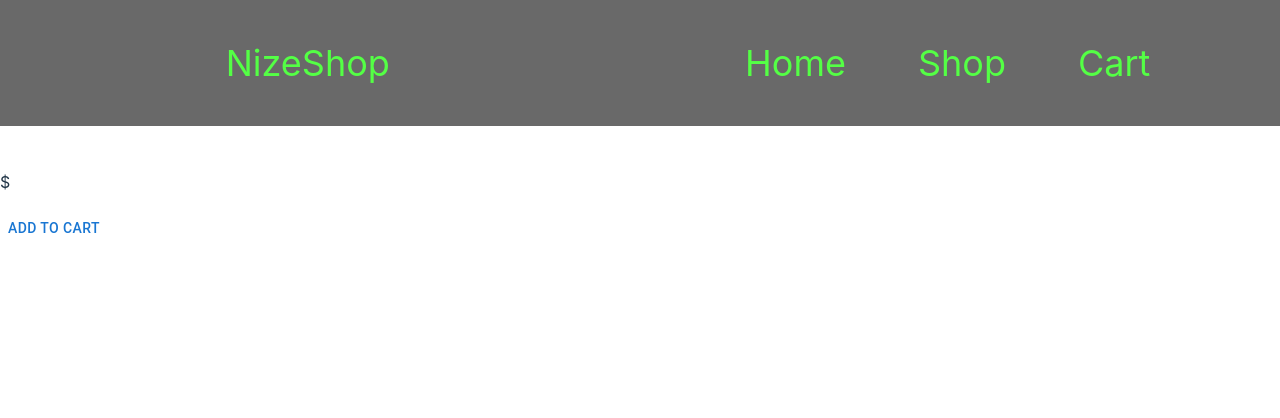
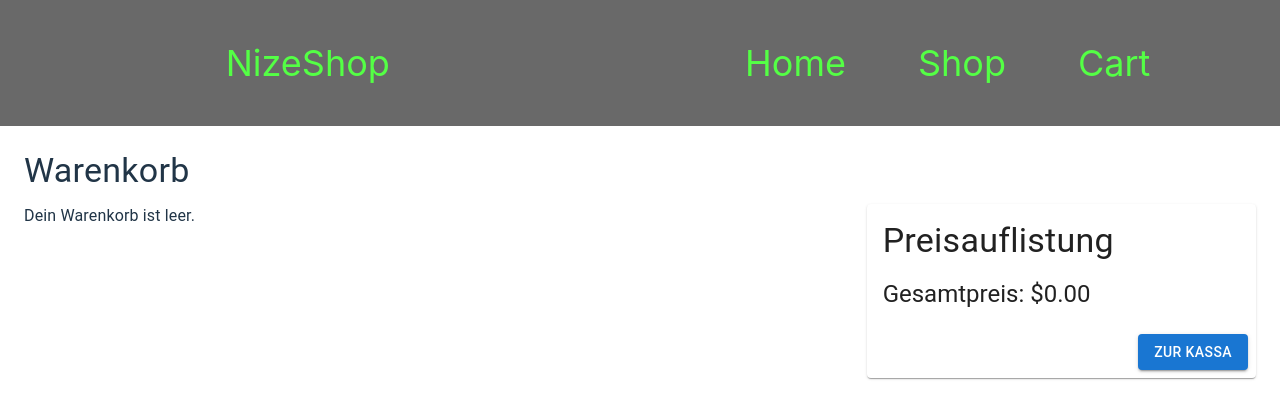
Before and after one commit to Marco-Jan/NizeShop, a React (Vite) app: page /cart in a window 1280 px wide. Shown: the top 418 px of the page. Built offline with nearby package versions, Linux system fonts and the light colour scheme.

Commit message:
Shop geht

```diff
--- a/src/Componenten/CartContext.tsx
+++ b/src/Componenten/CartContext.tsx
@@ -7,14 +7,12 @@ export interface CartItem {
   quantity: number;
 
 }
+type CartAction =
+  | { type: 'ADD_TO_CART'; payload: CartItem }
+  | { type: 'INCREASE_QUANTITY' | 'DECREASE_QUANTITY' | 'REMOVE_FROM_CART'; payload: { id: number } };
 
 interface CartState {
   cart: CartItem[];
-}
-
-interface CartAction {
-  type: string;
-  payload: CartItem;
 }
 
 interface CartContextType {
@@ -28,24 +26,53 @@ const initialState: CartState = {
 
 const cartReducer = (state: CartState, action: CartAction): CartState => {
   switch (action.type) {
-    case 'ADD_TO_CART':
-      return { ...state, cart: [...state.cart, action.payload!] }; // Achtung auf optionales Payload
-    case 'REMOVE_FROM_CART':
-      return {
-        ...state,
-        cart: state.cart.filter(item => item.id !== action.payload!.id) // Entfernen nach ID
-      };
-    case 'UPDATE_CART_ITEM':
+    case 'ADD_TO_CART': {
+      // Prüfe, ob das Produkt bereits im Warenkorb ist
+      const existingCartItem = state.cart.find(item => item.id === action.payload.id);
+      if (existingCartItem) {
+        // Wenn ja, erhöhe die Menge
+        return {
+          ...state,
+          cart: state.cart.map(item =>
+            item.id === action.payload.id ? { ...item, quantity: item.quantity + 1 } : item
+          ),
+        };
+      } else {
+        // Wenn nicht, füge das neue Produkt hinzu
+        return {
+          ...state,
+          cart: [...state.cart, { ...action.payload, quantity: 1 }]
+        };
+      }
+    }
+    case 'INCREASE_QUANTITY': {
       return {
         ...state,
         cart: state.cart.map(item =>
-          item.id === action.payload!.id ? { ...item, quantity: action.payload!.quantity } : item
-        ) // Aktualisiere die Anzahl für ein Produkt
+          item.id === action.payload.id ? { ...item, quantity: item.quantity + 1 } : item
+        ),
       };
+    }
+    case 'DECREASE_QUANTITY': {
+      return {
+        ...state,
+        cart: state.cart.map(item =>
+          item.id === action.payload.id ? { ...item, quantity: Math.max(1, item.quantity - 1) } : item
+        ),
+      };
+    }
+    case 'REMOVE_FROM_CART': {
+      return {
+        ...state,
+        cart: state.cart.filter(item => item.id !== action.payload.id),
+      };
+    }
     default:
       return state;
   }
 };
+
+
 
 // Erstellen des Cart Contexts mit anfänglichem Zustand
 const CartContext = createContext<CartContextType | undefined>(undefined);
--- a/src/Componenten/Router.tsx
+++ b/src/Componenten/Router.tsx
@@ -3,7 +3,7 @@ import Navbar from './Navbar';
 import Homepage from './Homepage';
 import ProductList from './Shop';
 import ErrorPage from './ErrorComponent';
-import ProductCart from './ShoppingCart';
+import ShoppingCart from './ShoppingCart';
 
 
 
@@ -26,16 +26,7 @@ export default function Router() {
                 },
                 {
                     path: "/cart",
-                    element: <ProductCart product={{
-                        title: undefined,
-                        image: undefined,
-                        id: 0,
-                        name: '',
-                        description: '',
-                        brand: '',
-                        price: '',
-                        category: ''
-                    }} />,
+                    element: <ShoppingCart />,
                     errorElement: <ErrorPage />
                 },
 
--- a/src/Componenten/Shop.tsx
+++ b/src/Componenten/Shop.tsx
@@ -20,7 +20,7 @@ export default function ProductList() {
   }, []);
 
   const handleAddToCart = (product: Product) => {
-    dispatch({ type: 'ADD_TO_CART', payload: { id: product.id, title: product.title!, price: parseFloat(product.price), quantity: 1 } });
+    dispatch({ type: 'ADD_TO_CART', payload: { id: product.id, title: product.title!, price: product.price, quantity: 1 } });
      console.log('Product added to cart:', product);
 
   };
--- a/src/Componenten/ShoppingCart.tsx
+++ b/src/Componenten/ShoppingCart.tsx
@@ -1,28 +1,87 @@
-// ProductCard.tsx
-import { Button } from '@mui/material';
-import { Product as ProductType } from './handleProduct'; // Importieren Sie den Typ
 import { useCart } from './CartContext';
+import { Card, CardContent, Typography, CardActions, IconButton, Grid, Box, Button } from '@mui/material';
+import DeleteIcon from '@mui/icons-material/Delete';
+import AddCircleOutlineIcon from '@mui/icons-material/AddCircleOutline';
+import RemoveCircleOutlineIcon from '@mui/icons-material/RemoveCircleOutline';
 
-interface ProductCartProps {
-  product: ProductType;
-}
 
-const ProductCart = ({ product }: ProductCartProps) => {
-  const { dispatch } = useCart();
+export default function ShoppingCart() {
+  const { state, dispatch } = useCart();
 
-  const addToCart = () => {
-    dispatch({ type: 'ADD_TO_CART', payload: { ...product, quantity: 1, title: product.title!, price: Number(product.price) } });
+  const handleIncreaseQuantity = (id: number) => {
+    dispatch({ type: 'INCREASE_QUANTITY', payload: { id } });
   };
 
+  const handleDecreaseQuantity = (id: number) => {
+    dispatch({ type: 'DECREASE_QUANTITY', payload: { id } });
+  };
+
+  const handleRemoveFromCart = (id: number) => {
+    dispatch({ type: 'REMOVE_FROM_CART', payload: { id } });
+  };
+
+  // Berechne den Gesamtpreis
+  const totalPrice = state.cart.reduce((acc, item) => acc + item.price * item.quantity, 0);
+
   return (
-    <div>
-      <img src={product.image} alt={product.title} style={{ maxWidth: '100%' }} />
-      <h2>{product.title}</h2>
-      <p>{product.description}</p>
-      <p>${product.price}</p>
-      <Button onClick={addToCart}>Add to cart</Button>
-    </div>
+    <Box sx={{ flexGrow: 1, m: 3 }}>
+      <Typography variant="h4" gutterBottom>
+        Warenkorb
+      </Typography>
+      <Grid container spacing={4}>
+        <Grid item xs={12} md={8}>
+          {state.cart.length > 0 ? (
+            state.cart.map((item) => (
+              <Card key={item.id} sx={{ mb: 1 }}>
+                <CardContent>
+                  <Typography variant="h5" component="div">
+                    {item.title}
+                  </Typography>
+                  <Typography color="text.secondary">
+                    Preis: ${item.price.toFixed(2)}
+                  </Typography>
+                  <Typography color="text.secondary">
+                    Menge: {item.quantity}
+                  </Typography>
+                </CardContent>
+                <CardActions disableSpacing>
+                  <IconButton onClick={() => handleIncreaseQuantity(item.id)} aria-label="increase quantity">
+                    <AddCircleOutlineIcon />
+                  </IconButton>
+                  <IconButton onClick={() => handleDecreaseQuantity(item.id)} aria-label="decrease quantity">
+                    <RemoveCircleOutlineIcon />
+                  </IconButton>
+                  <IconButton onClick={() => handleRemoveFromCart(item.id)} aria-label="remove from cart">
+                    <DeleteIcon />
+                  </IconButton>
+                </CardActions>
+              </Card>
+            ))
+          ) : (
+            <Typography>Dein Warenkorb ist leer.</Typography>
+          )}
+        </Grid>
+        <Grid item xs={12} md={4}> {/* Preisauflistung und Zur Kassa Button */}
+          <Card sx={{ mb: 2 }}>
+            <CardContent>
+              <Typography variant="h4">Preisauflistung</Typography>
+              {state.cart.map((item) => (
+                <Typography key={item.id} sx={{margin: '10px'}}>
+                  {item.title}: ${item.price.toFixed(2)} x {item.quantity}
+                </Typography>
+              ))}
+              <Typography variant="h5" sx={{ mt: 2 }}>
+                Gesamtpreis: ${totalPrice.toFixed(2)}
+              </Typography>
+            </CardContent>
+            <CardActions sx={{justifyContent: 'flex-end'}}>
+              <Button variant="contained" color="primary">
+                Zur Kassa
+              </Button>
+            </CardActions>
+          </Card>
+        </Grid>
+      </Grid>
+    </Box>
   );
-};
-
-export default ProductCart;
+}
--- a/src/Componenten/handleProduct.tsx
+++ b/src/Componenten/handleProduct.tsx
@@ -4,7 +4,7 @@ export type Product = {
     id: number;
     description: string;
     brand: string;
-    price: string;
+    price: number;
     category: string;
     quantity: number;
 };
```
